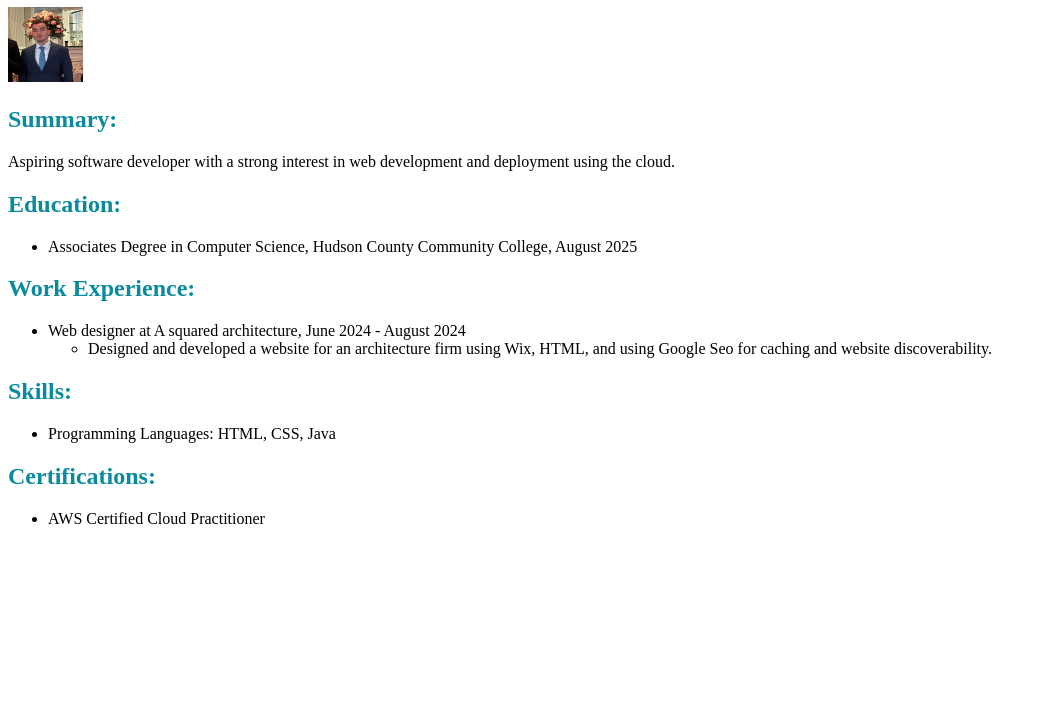
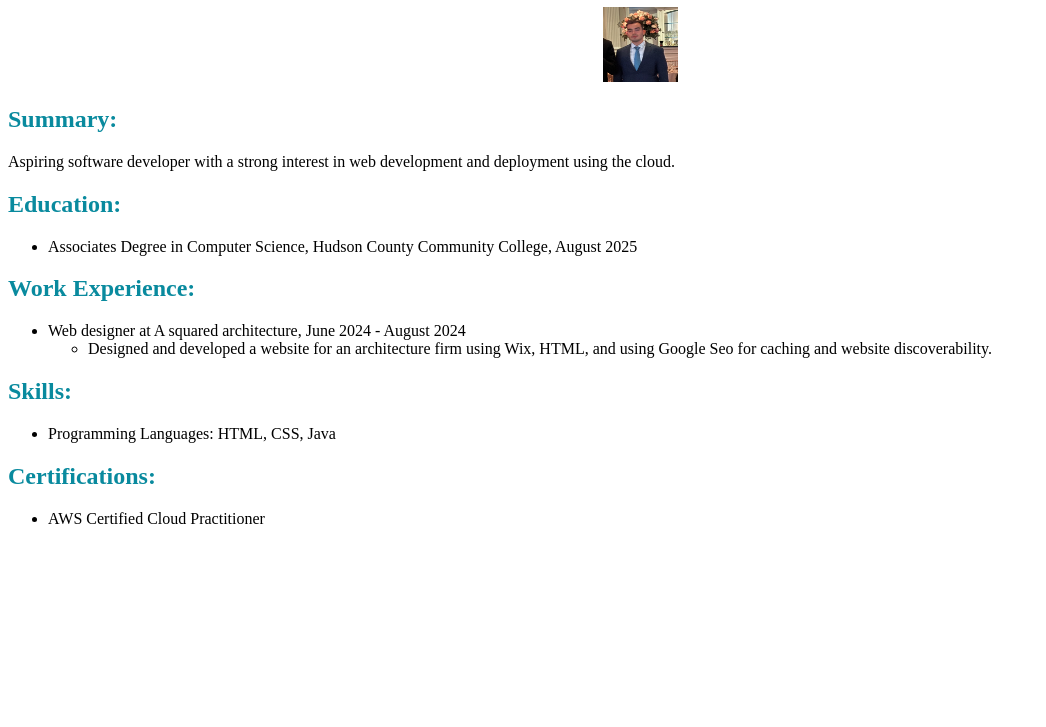
Before and after one commit to omargad-sys/resume, a plain HTML site: page index.html in a window 1280 px wide. Shown: the part 73-800 px from the top of the page, without its empty margins (0-1046 px from the left). Drawn offline with Linux system fonts and the light colour scheme.

Commit message:
centered profile pic

```diff
--- a/index.html
+++ b/index.html
@@ -6,8 +6,10 @@
     <title>My Resume</title>
 </head>
 <body>
+    <div class ="heading">
      <h1>Omar Gad's Resume</h1>
-     <img src="Omar Gad.JPG" alt="Omar Gad" width="75" height ="75">
+     <img class = "profile pic" src="Omar Gad.JPG" alt="Omar Gad" width="75" height ="75">
+    </div>
      <h2>Summary:</h2>
         <p>Aspiring software developer with a strong interest in web development and deployment using the cloud.</p>
         <h2>Education:</h2>
--- a/styles.css
+++ b/styles.css
@@ -1,4 +1,7 @@
   h1 {
+    text-align: center;
+  }
+  .heading {
     text-align: center;
   }
   h2 {
```
